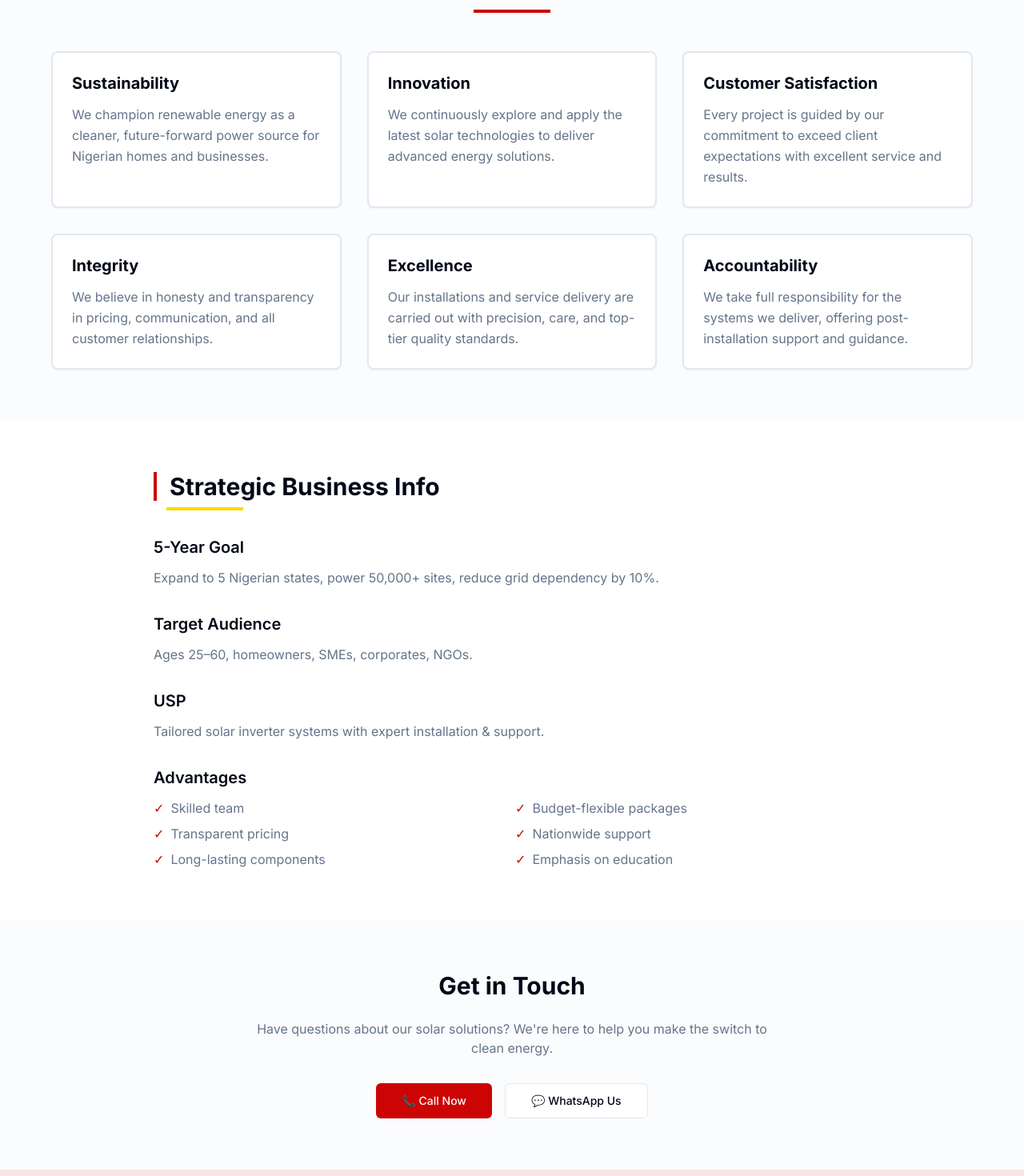
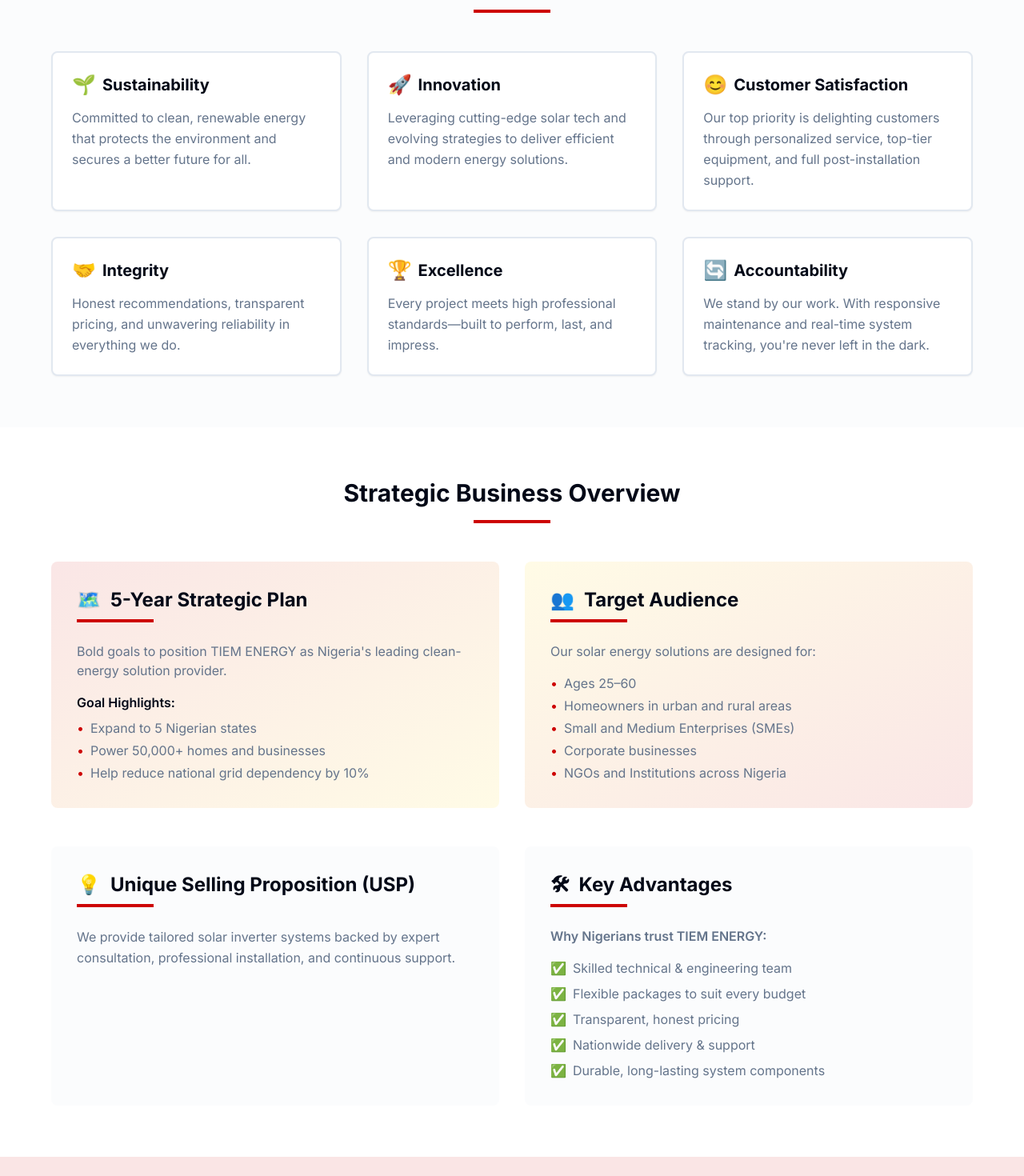
Before and after one commit to StellarJoseph/tiem, a React (Vite) app: page /about in a window 1280 px wide. Shown: the part 1560-3030 px from the top of the page at 80% size. Built offline with nearby package versions, Linux system fonts and the light colour scheme.

Commit message:
Refactor About page sections
Updated Core Values with emojis and descriptions, removed "Get in Touch" section, and added a new Strategic Business section with 5-Year Plan, Target Audience, USP, and Key Advantages.

```diff
--- a/src/pages/About.tsx
+++ b/src/pages/About.tsx
@@ -100,54 +100,66 @@ const About = () => {
             <div className="grid grid-cols-1 md:grid-cols-2 lg:grid-cols-3 gap-8">
               <Card className="border-2 hover:border-primary/20 transition-all h-full">
                 <CardContent className="pt-6">
-                  <h4 className="text-xl font-bold text-foreground mb-3">Sustainability</h4>
+                  <h4 className="text-xl font-bold text-foreground mb-3 flex items-center gap-2">
+                    <span className="text-2xl">🌱</span> Sustainability
+                  </h4>
                   <p className="text-muted-foreground leading-relaxed">
-                    We champion renewable energy as a cleaner, future-forward power source for Nigerian homes and businesses.
+                    Committed to clean, renewable energy that protects the environment and secures a better future for all.
                   </p>
                 </CardContent>
               </Card>
 
               <Card className="border-2 hover:border-primary/20 transition-all h-full">
                 <CardContent className="pt-6">
-                  <h4 className="text-xl font-bold text-foreground mb-3">Innovation</h4>
+                  <h4 className="text-xl font-bold text-foreground mb-3 flex items-center gap-2">
+                    <span className="text-2xl">🚀</span> Innovation
+                  </h4>
                   <p className="text-muted-foreground leading-relaxed">
-                    We continuously explore and apply the latest solar technologies to deliver advanced energy solutions.
+                    Leveraging cutting-edge solar tech and evolving strategies to deliver efficient and modern energy solutions.
                   </p>
                 </CardContent>
               </Card>
 
               <Card className="border-2 hover:border-primary/20 transition-all h-full">
                 <CardContent className="pt-6">
-                  <h4 className="text-xl font-bold text-foreground mb-3">Customer Satisfaction</h4>
+                  <h4 className="text-xl font-bold text-foreground mb-3 flex items-center gap-2">
+                    <span className="text-2xl">😊</span> Customer Satisfaction
+                  </h4>
                   <p className="text-muted-foreground leading-relaxed">
-                    Every project is guided by our commitment to exceed client expectations with excellent service and results.
+                    Our top priority is delighting customers through personalized service, top-tier equipment, and full post-installation support.
                   </p>
                 </CardContent>
               </Card>
 
               <Card className="border-2 hover:border-primary/20 transition-all h-full">
                 <CardContent className="pt-6">
-                  <h4 className="text-xl font-bold text-foreground mb-3">Integrity</h4>
+                  <h4 className="text-xl font-bold text-foreground mb-3 flex items-center gap-2">
+                    <span className="text-2xl">🤝</span> Integrity
+                  </h4>
                   <p className="text-muted-foreground leading-relaxed">
-                    We believe in honesty and transparency in pricing, communication, and all customer relationships.
+                    Honest recommendations, transparent pricing, and unwavering reliability in everything we do.
                   </p>
                 </CardContent>
               </Card>
 
               <Card className="border-2 hover:border-primary/20 transition-all h-full">
                 <CardContent className="pt-6">
-                  <h4 className="text-xl font-bold text-foreground mb-3">Excellence</h4>
+                  <h4 className="text-xl font-bold text-foreground mb-3 flex items-center gap-2">
+                    <span className="text-2xl">🏆</span> Excellence
+                  </h4>
                   <p className="text-muted-foreground leading-relaxed">
-                    Our installations and service delivery are carried out with precision, care, and top-tier quality standards.
+                    Every project meets high professional standards—built to perform, last, and impress.
                   </p>
                 </CardContent>
               </Card>
 
               <Card className="border-2 hover:border-primary/20 transition-all h-full">
                 <CardContent className="pt-6">
-                  <h4 className="text-xl font-bold text-foreground mb-3">Accountability</h4>
+                  <h4 className="text-xl font-bold text-foreground mb-3 flex items-center gap-2">
+                    <span className="text-2xl">🔄</span> Accountability
+                  </h4>
                   <p className="text-muted-foreground leading-relaxed">
-                    We take full responsibility for the systems we deliver, offering post-installation support and guidance.
+                    We stand by our work. With responsive maintenance and real-time system tracking, you're never left in the dark.
                   </p>
                 </CardContent>
               </Card>
@@ -159,61 +171,88 @@ const About = () => {
       {/* Strategic Business Info */}
       <section className="py-16 bg-background">
         <div className="container mx-auto px-4 sm:px-6 lg:px-8">
-          <div className="max-w-4xl mx-auto">
-            <div className="mb-8">
-              <h2 className="text-3xl font-bold text-foreground mb-2 border-l-4 border-primary pl-4">
-                Strategic Business Info
-              </h2>
-              <div className="h-1 w-24 bg-accent ml-4"></div>
+          <div className="max-w-6xl mx-auto">
+            <div className="text-center mb-12">
+              <h2 className="text-3xl font-bold text-foreground mb-4">Strategic Business Overview</h2>
+              <div className="h-1 w-24 bg-primary mx-auto"></div>
             </div>
 
-            <div className="space-y-8">
-              <div>
-                <h3 className="text-xl font-semibold text-foreground mb-3">5-Year Goal</h3>
-                <p className="text-muted-foreground">Expand to 5 Nigerian states, power 50,000+ sites, reduce grid dependency by 10%.</p>
+            <div className="grid grid-cols-1 md:grid-cols-2 gap-8 mb-12">
+              {/* 5-Year Strategic Plan */}
+              <div className="bg-gradient-to-br from-primary/10 to-accent/10 p-8 rounded-lg">
+                <div className="mb-6">
+                  <h3 className="text-2xl font-bold text-foreground mb-2 flex items-center gap-3">
+                    <span className="text-2xl">🗺️</span> 5-Year Strategic Plan
+                  </h3>
+                  <div className="h-1 w-24 bg-primary"></div>
+                </div>
+                <p className="text-muted-foreground mb-4">
+                  Bold goals to position TIEM ENERGY as Nigeria's leading clean-energy solution provider.
+                </p>
+                <div className="space-y-2">
+                  <p className="text-foreground font-semibold">Goal Highlights:</p>
+                  <ul className="space-y-1 text-muted-foreground">
+                    <li className="flex items-center gap-2"><span className="text-primary">•</span> Expand to 5 Nigerian states</li>
+                    <li className="flex items-center gap-2"><span className="text-primary">•</span> Power 50,000+ homes and businesses</li>
+                    <li className="flex items-center gap-2"><span className="text-primary">•</span> Help reduce national grid dependency by 10%</li>
+                  </ul>
+                </div>
               </div>
 
-              <div>
-                <h3 className="text-xl font-semibold text-foreground mb-3">Target Audience</h3>
-                <p className="text-muted-foreground">Ages 25–60, homeowners, SMEs, corporates, NGOs.</p>
-              </div>
-
-              <div>
-                <h3 className="text-xl font-semibold text-foreground mb-3">USP</h3>
-                <p className="text-muted-foreground">Tailored solar inverter systems with expert installation & support.</p>
-              </div>
-
-              <div>
-                <h3 className="text-xl font-semibold text-foreground mb-3">Advantages</h3>
-                <ul className="grid grid-cols-1 md:grid-cols-2 gap-2 text-muted-foreground">
-                  <li className="flex items-center gap-2"><span className="text-primary">✓</span> Skilled team</li>
-                  <li className="flex items-center gap-2"><span className="text-primary">✓</span> Budget-flexible packages</li>
-                  <li className="flex items-center gap-2"><span className="text-primary">✓</span> Transparent pricing</li>
-                  <li className="flex items-center gap-2"><span className="text-primary">✓</span> Nationwide support</li>
-                  <li className="flex items-center gap-2"><span className="text-primary">✓</span> Long-lasting components</li>
-                  <li className="flex items-center gap-2"><span className="text-primary">✓</span> Emphasis on education</li>
+              {/* Target Audience */}
+              <div className="bg-gradient-to-br from-accent/10 to-primary/10 p-8 rounded-lg">
+                <div className="mb-6">
+                  <h3 className="text-2xl font-bold text-foreground mb-2 flex items-center gap-3">
+                    <span className="text-2xl">👥</span> Target Audience
+                  </h3>
+                  <div className="h-1 w-24 bg-primary"></div>
+                </div>
+                <p className="text-muted-foreground mb-4">
+                  Our solar energy solutions are designed for:
+                </p>
+                <ul className="space-y-1 text-muted-foreground">
+                  <li className="flex items-center gap-2"><span className="text-primary">•</span> Ages 25–60</li>
+                  <li className="flex items-center gap-2"><span className="text-primary">•</span> Homeowners in urban and rural areas</li>
+                  <li className="flex items-center gap-2"><span className="text-primary">•</span> Small and Medium Enterprises (SMEs)</li>
+                  <li className="flex items-center gap-2"><span className="text-primary">•</span> Corporate businesses</li>
+                  <li className="flex items-center gap-2"><span className="text-primary">•</span> NGOs and Institutions across Nigeria</li>
                 </ul>
               </div>
             </div>
-          </div>
-        </div>
-      </section>
 
-      {/* Get in Touch */}
-      <section className="py-16 bg-muted/30">
-        <div className="container mx-auto px-4 sm:px-6 lg:px-8">
-          <div className="max-w-2xl mx-auto text-center">
-            <h2 className="text-3xl font-bold text-foreground mb-6">Get in Touch</h2>
-            <p className="text-muted-foreground mb-8">
-              Have questions about our solar solutions? We're here to help you make the switch to clean energy.
-            </p>
-            <div className="flex flex-col sm:flex-row gap-4 justify-center">
-              <Button size="lg" asChild>
-                <a href="tel:+2348063840230">📞 Call Now</a>
-              </Button>
-              <Button size="lg" variant="outline" asChild>
-                <a href="https://wa.me/2348063840230" target="_blank" rel="noopener noreferrer">💬 WhatsApp Us</a>
-              </Button>
+            <div className="grid grid-cols-1 md:grid-cols-2 gap-8">
+              {/* USP */}
+              <div className="bg-muted/30 p-8 rounded-lg">
+                <div className="mb-6">
+                  <h3 className="text-2xl font-bold text-foreground mb-2 flex items-center gap-3">
+                    <span className="text-2xl">💡</span> Unique Selling Proposition (USP)
+                  </h3>
+                  <div className="h-1 w-24 bg-primary"></div>
+                </div>
+                <p className="text-muted-foreground leading-relaxed">
+                  We provide tailored solar inverter systems backed by expert consultation, professional installation, and continuous support.
+                </p>
+              </div>
+
+              {/* Key Advantages */}
+              <div className="bg-muted/30 p-8 rounded-lg">
+                <div className="mb-6">
+                  <h3 className="text-2xl font-bold text-foreground mb-2 flex items-center gap-3">
+                    <span className="text-2xl">🛠</span> Key Advantages
+                  </h3>
+                  <div className="h-1 w-24 bg-primary"></div>
+                </div>
+                <p className="text-muted-foreground mb-4 font-semibold">
+                  Why Nigerians trust TIEM ENERGY:
+                </p>
+                <ul className="space-y-2 text-muted-foreground">
+                  <li className="flex items-center gap-2"><span className="text-primary">✅</span> Skilled technical & engineering team</li>
+                  <li className="flex items-center gap-2"><span className="text-primary">✅</span> Flexible packages to suit every budget</li>
+                  <li className="flex items-center gap-2"><span className="text-primary">✅</span> Transparent, honest pricing</li>
+                  <li className="flex items-center gap-2"><span className="text-primary">✅</span> Nationwide delivery & support</li>
+                  <li className="flex items-center gap-2"><span className="text-primary">✅</span> Durable, long-lasting system components</li>
+                </ul>
+              </div>
             </div>
           </div>
         </div>
```
